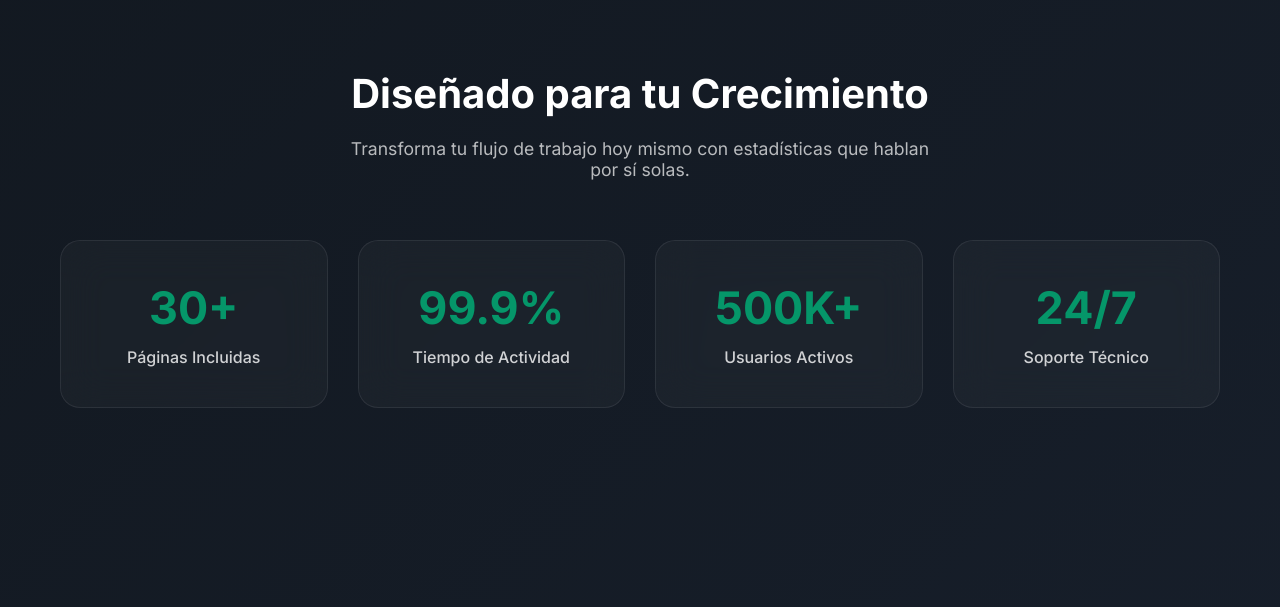
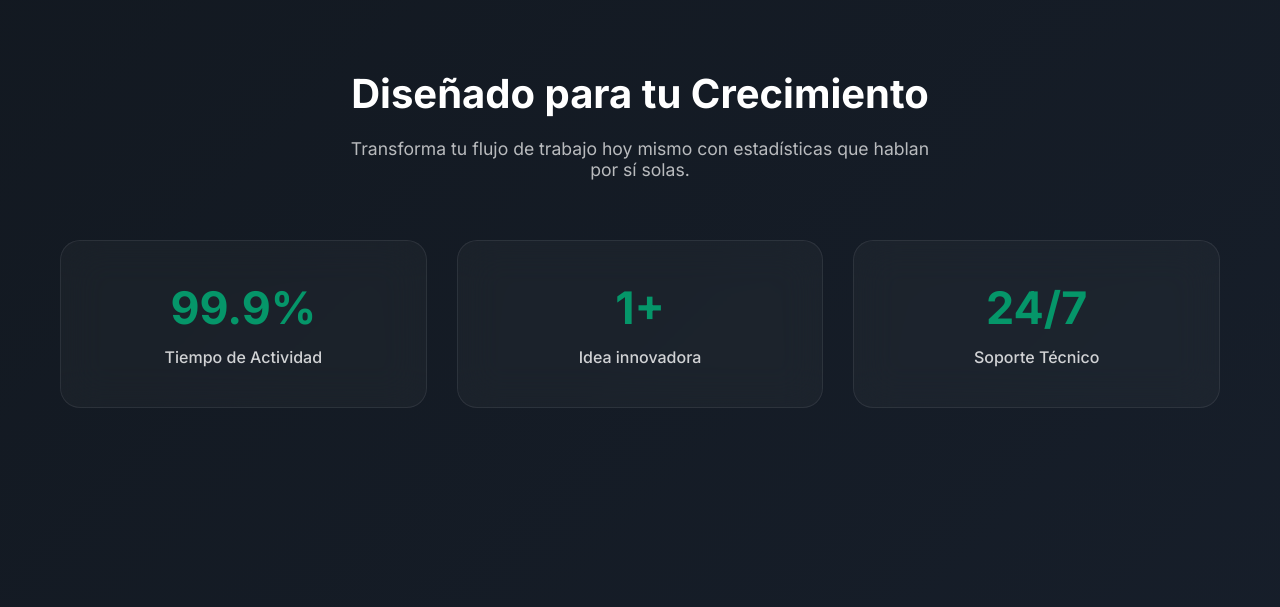
Before and after one commit to mxnueh/technova-system, a Flask app: page / in a window 1280 px wide. Shown: the part 1766-2373 px from the top of the page. Run offline with Flask 3, Linux system fonts and the light colour scheme.

Commit message:
Cambiando el texto de 500K

```diff
--- a/templates/landing.html
+++ b/templates/landing.html
@@ -90,16 +90,12 @@
 
             <div class="stats-grid">
                 <div class="stat-item fade-in">
-                    <div class="stat-number">30+</div>
-                    <div class="stat-label">Páginas Incluidas</div>
-                </div>
-                <div class="stat-item fade-in">
                     <div class="stat-number">99.9%</div>
                     <div class="stat-label">Tiempo de Actividad</div>
                 </div>
                 <div class="stat-item fade-in">
-                    <div class="stat-number">500K+</div>
-                    <div class="stat-label">Usuarios Activos</div>
+                    <div class="stat-number">1+</div>
+                    <div class="stat-label">Idea innovadora</div>
                 </div>
                 <div class="stat-item fade-in">
                     <div class="stat-number">24/7</div>
```
Also changed, not shown: 1 other file.
